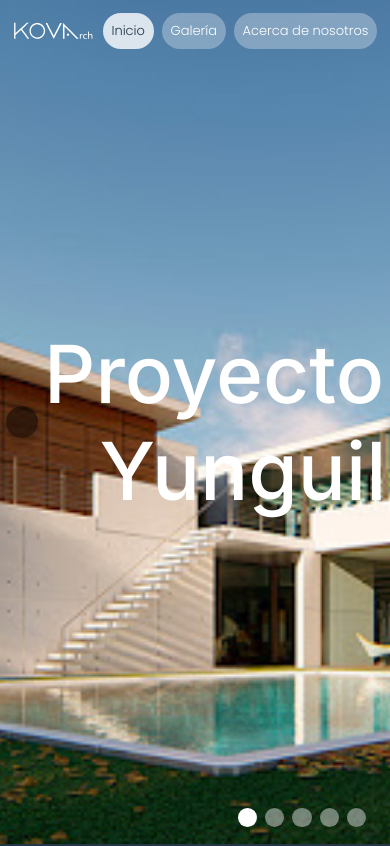
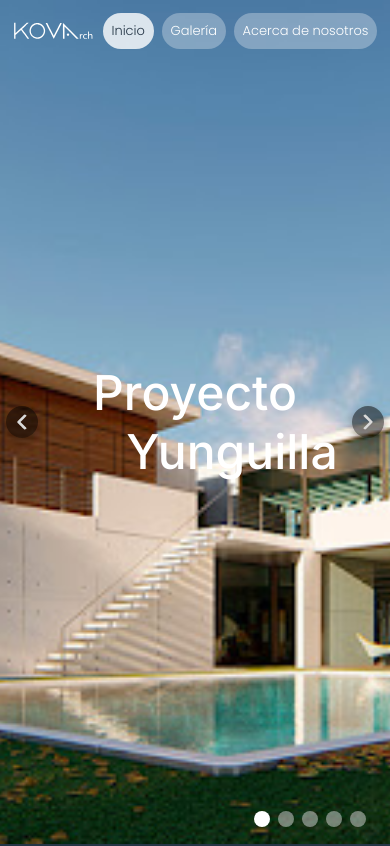
Before and after one commit to Fab1029/KovaFrontend, a React (Vite) app: page / in a window 390 px wide. Shown: the top 846 px of the page. Built offline with nearby package versions, Linux system fonts and the light colour scheme.

Commit message:
style(project slider): project slider responsive

```diff
--- a/src/components/ProjectSlider/ProjectSlider.css
+++ b/src/components/ProjectSlider/ProjectSlider.css
@@ -34,7 +34,6 @@
     animation: fadeSlideRight 1s ease-in-out;
 }
 
-
 .slider {
     width: 97%;
     display: flex;
@@ -43,31 +42,31 @@
 }
 
 .left-arrow, .right-arrow {
-    width: 4rem;
-    padding: 1rem;
+    width: 2.5rem;
+    padding: 0.5rem;
     cursor: pointer;
     max-width: 6rem;
-    border-radius: 4rem;
+    border-radius: 2rem;
     background-color: rgba(0, 0, 0, 0.5);
     box-shadow: 0 0.3rem 0.6rem rgba(0, 0, 0, 0.3);
     transition: filter 0.3s ease, transform 0.3s ease;
 }
 
-.left-arrow:hover, .right-arrow:hover {
+.left-arrow:hover, .right-arrow:hover, .left-arrow:active, .right-arrow:active {
     filter: brightness(0) invert(1);
 }
 
-.right-arrow:hover {
+.right-arrow:hover, .right-arrow:active {
     transform: translateX(10%);
 }
 
-.left-arrow:hover {
+.left-arrow:hover, .left-arrow:active {
     transform: translateX(-10%);
 }
 
 .project-title, .project-subtitle {
     opacity: 0;
-    font-size: 80px;
+    font-size: 5rem;
     font-weight: 500;
     font-family: 'Inter', sans-serif;
     animation: clipReveal 1s ease-in-out forwards;
@@ -113,3 +112,22 @@
 
 
 /* RESPONSIVE */
+@media (max-width: 900px) {
+    .project-title, .project-subtitle {
+        font-size: 3.5rem;
+    }
+
+    .point {
+        padding: 0.5rem;
+    }
+}
+
+@media (max-width: 500px) {
+    .left-arrow, .right-arrow {
+        width: 2rem;
+    }
+
+    .project-title, .project-subtitle {
+        font-size: 3rem;
+    }
+}
```
